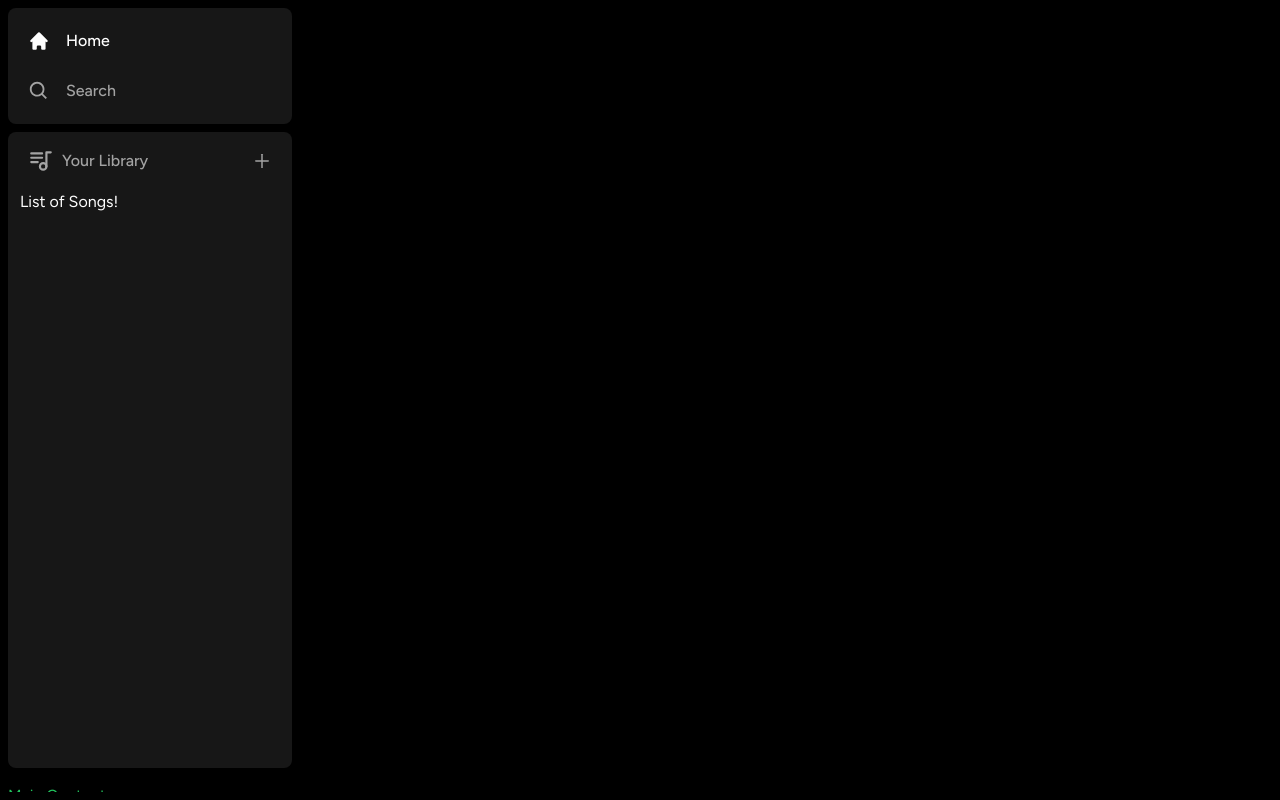
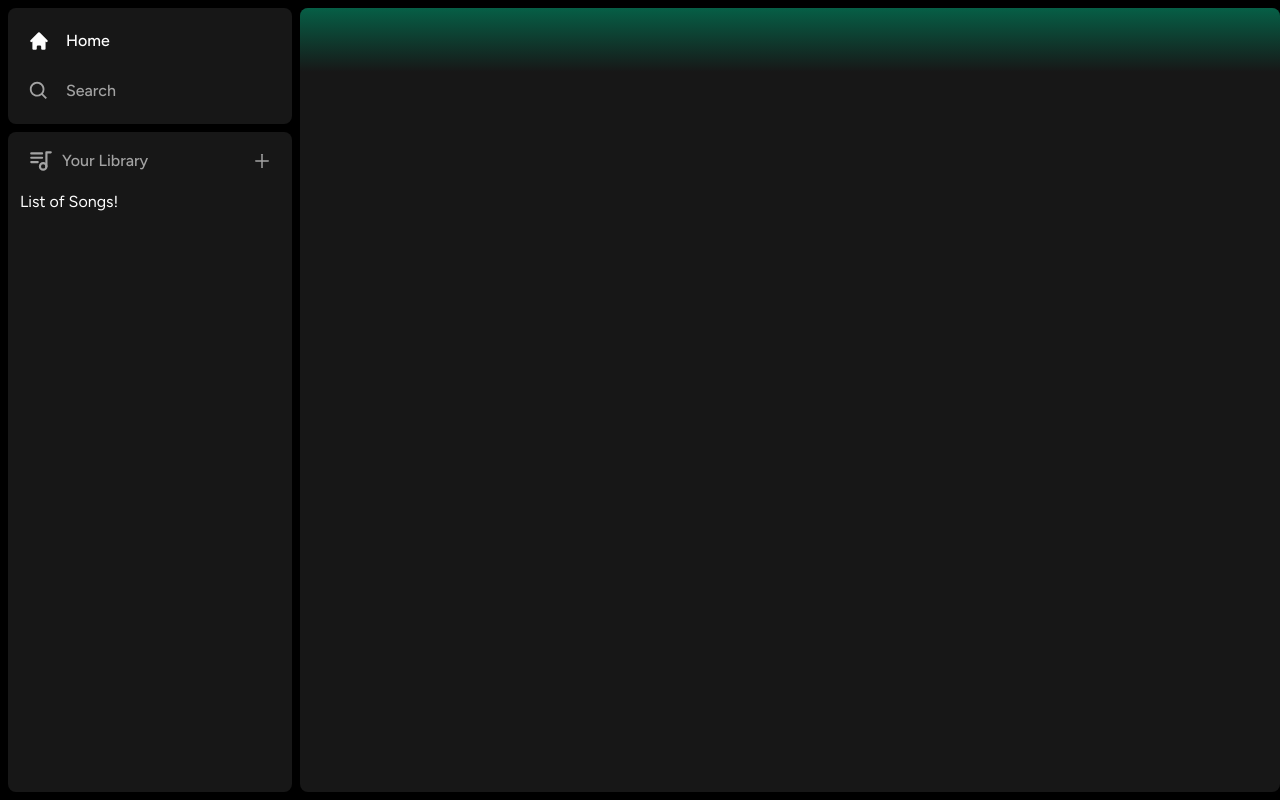
Before and after one commit to JiangShuuu/Next-Spotify-Clone, a Next.js app: page / in a window 1280 px wide. Built offline with nearby package versions, Linux system fonts and the light colour scheme.

Commit message:
layout upd

```diff
--- a/app/(site)/page.tsx
+++ b/app/(site)/page.tsx
@@ -1,3 +1,9 @@
+import Header from "~/components/Header";
+
 export default function Home() {
-  return <div className="text-green-500">Main Content</div>;
+  return (
+    <div className="w-full h-full overflow-hidden overflow-y-auto rounded-lg bg-neutral-900">
+      <Header>Header</Header>
+    </div>
+  );
 }
--- /dev/null
+++ b/components/Header.tsx
@@ -0,0 +1,29 @@
+"use client";
+import { useRouter } from "next/navigation";
+import { twMerge } from "tailwind-merge";
+import React from "react";
+
+interface HeaderProps {
+  children: React.ReactNode;
+  className?: string;
+}
+
+export default function Header({ children, className }: HeaderProps) {
+  const router = useRouter();
+  const handleLogout = () => {
+    //
+  };
+
+  return (
+    <div
+      className={twMerge(
+        `h-fit bg-gradient-to-b from-emerald-800 p-6 `,
+        className
+      )}
+    >
+      <div className="flex items-center justify-between mb-4 w-fill">
+        <div className="items-center hidden md:flex gap-x-2"></div>
+      </div>
+    </div>
+  );
+}
--- a/components/Sidebar.tsx
+++ b/components/Sidebar.tsx
@@ -45,8 +45,8 @@ export default function Sidebar({ children }: SidebarProps) {
         <Box className="h-full overflow-y-auto">
           <Library />
         </Box>
-        <main className="flex-1 h-full py-2 overflow-y-auto">{children}</main>
       </div>
+      <main className="flex-1 h-full py-2 overflow-y-auto">{children}</main>
     </div>
   );
 }
```
